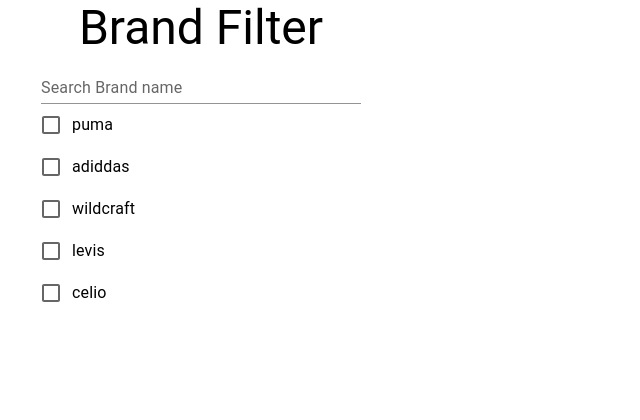
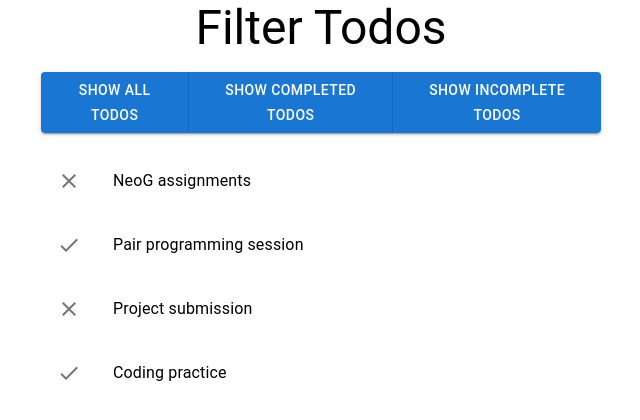
Before and after one commit to Varu98/InterviewPractise, a React (Create React App) app in the folder JSAlgo/: page / in a window 1280 px wide. Shown: the top 420 px of the page, without its empty margins (23-663 px from the left). Built offline with nearby package versions, Linux system fonts and the light colour scheme.

Commit message:
add: FilterTodo

```diff
--- a/JSAlgo/package.json
+++ b/JSAlgo/package.json
@@ -5,6 +5,7 @@
   "dependencies": {
     "@emotion/react": "^11.10.4",
     "@emotion/styled": "^11.10.4",
+    "@mui/icons-material": "^5.10.6",
     "@mui/material": "^5.10.6",
     "@testing-library/jest-dom": "^5.16.5",
     "@testing-library/react": "^13.4.0",
--- a/JSAlgo/src/App.js
+++ b/JSAlgo/src/App.js
@@ -1,10 +1,12 @@
 import "./App.css";
 import BrandFilter from "./Components/BrandFilter";
+import FilterTodo from "./Components/FilterTodo";
 
 function App() {
   return (
     <div className="App">
-      <BrandFilter />
+      {/* <BrandFilter /> */}
+      <FilterTodo />
     </div>
   );
 }
--- /dev/null
+++ b/JSAlgo/src/Components/FilterTodo.jsx
@@ -0,0 +1,86 @@
+import { Check, CheckBoxOutlineBlankTwoTone, Close } from "@mui/icons-material";
+import {
+  Button,
+  ButtonGroup,
+  Container,
+  List,
+  ListItem,
+  ListItemIcon,
+  ListItemText,
+  Stack,
+  Typography,
+} from "@mui/material";
+import React, { useState } from "react";
+
+const FilterTodo = () => {
+  // Your challenge is to add a filter to do the following
+  // Show completed todos
+  // Show incomplete todos
+  // Show all todos
+  // The todos data structure is as follows
+
+  const todos = [
+    {
+      id: 1,
+      title: "NeoG assignments",
+      completed: false,
+    },
+    {
+      id: 2,
+      title: "Pair programming session",
+      completed: true,
+    },
+    {
+      id: 3,
+      title: "Project submission",
+      completed: false,
+    },
+    {
+      id: 4,
+      title: "Coding practice",
+      completed: true,
+    },
+  ];
+  const [todoData, setTodoData] = useState(todos);
+
+  const showCompletedTodos = () => {
+    let completedTodos = todos.filter((todo) => todo.completed);
+    setTodoData(completedTodos);
+  };
+
+  const showIncompleteTodos = () => {
+    let incompleteTodos = todos.filter((todo) => !todo.completed);
+    setTodoData(incompleteTodos);
+  };
+  const showAllTodos = () => {
+    setTodoData(todos);
+  };
+  return (
+    <Container>
+      <Stack direction={"column"} spacing={2} maxWidth="35rem">
+        <Typography variant="h3">Filter Todos</Typography>
+        <ButtonGroup variant="contained">
+          <Button onClick={showAllTodos}>Show All Todos</Button>
+          <Button onClick={showCompletedTodos}>Show Completed Todos</Button>
+          <Button onClick={showIncompleteTodos}>Show Incomplete Todos</Button>
+        </ButtonGroup>
+        <Stack>
+          {todoData.map((todo) => {
+            return (
+              <List>
+                <ListItem>
+                  <ListItemIcon>
+                    {todo.completed ? <Check /> : <Close />}
+                  </ListItemIcon>
+                  <ListItemText primary={todo.title} />
+                </ListItem>
+              </List>
+            );
+          })}
+        </Stack>
+      </Stack>
+    </Container>
+  );
+};
+
+export default FilterTodo;
```
Also changed, not shown: 2 other files (tests, documents, lock files or other folders).
